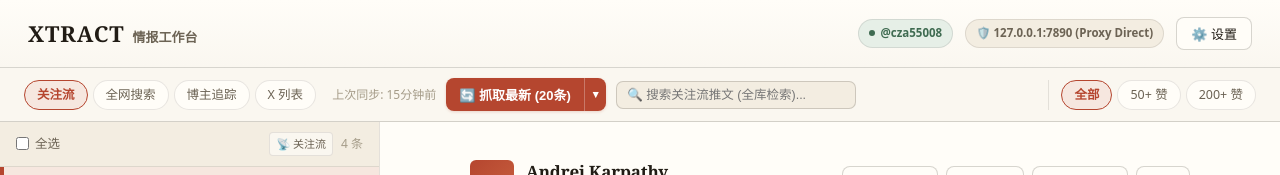
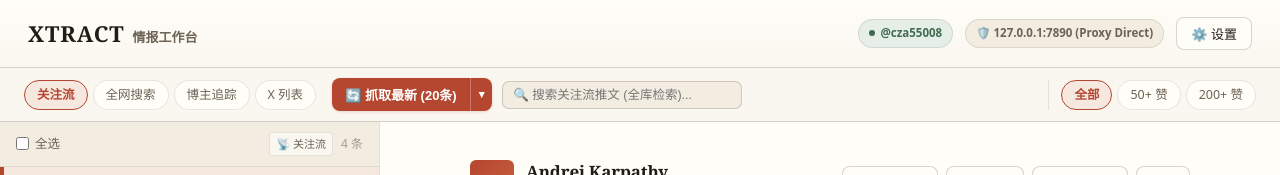
Before and after one commit to monkeychen/xtract, a React (Vite) app in the folder src/renderer/: page / in a window 1280 px wide. Shown: the top 175 px of the page. Built offline with nearby package versions, Linux system fonts and the light colour scheme.

Commit message:
fix(ui): remove static last sync text to free toolbar space

```diff
--- a/src/renderer/src/views/StudioView.tsx
+++ b/src/renderer/src/views/StudioView.tsx
@@ -1305,9 +1305,6 @@
           {/* 容器 1: 关注流操作区 */}
           {dataSource === 'following' && (
             <div id="zone-following" style={{ display: 'flex', alignItems: 'center', gap: '10px', flex: 1, minWidth: 0 }}>
-              <span style={{ fontSize: '12px', color: 'var(--ink-faint)', whiteSpace: 'nowrap' }}>
-                上次同步: 15分钟前
-              </span>
               <div className="split-btn-group">
                 <button
                   className="cta-button split-btn-main"
```
